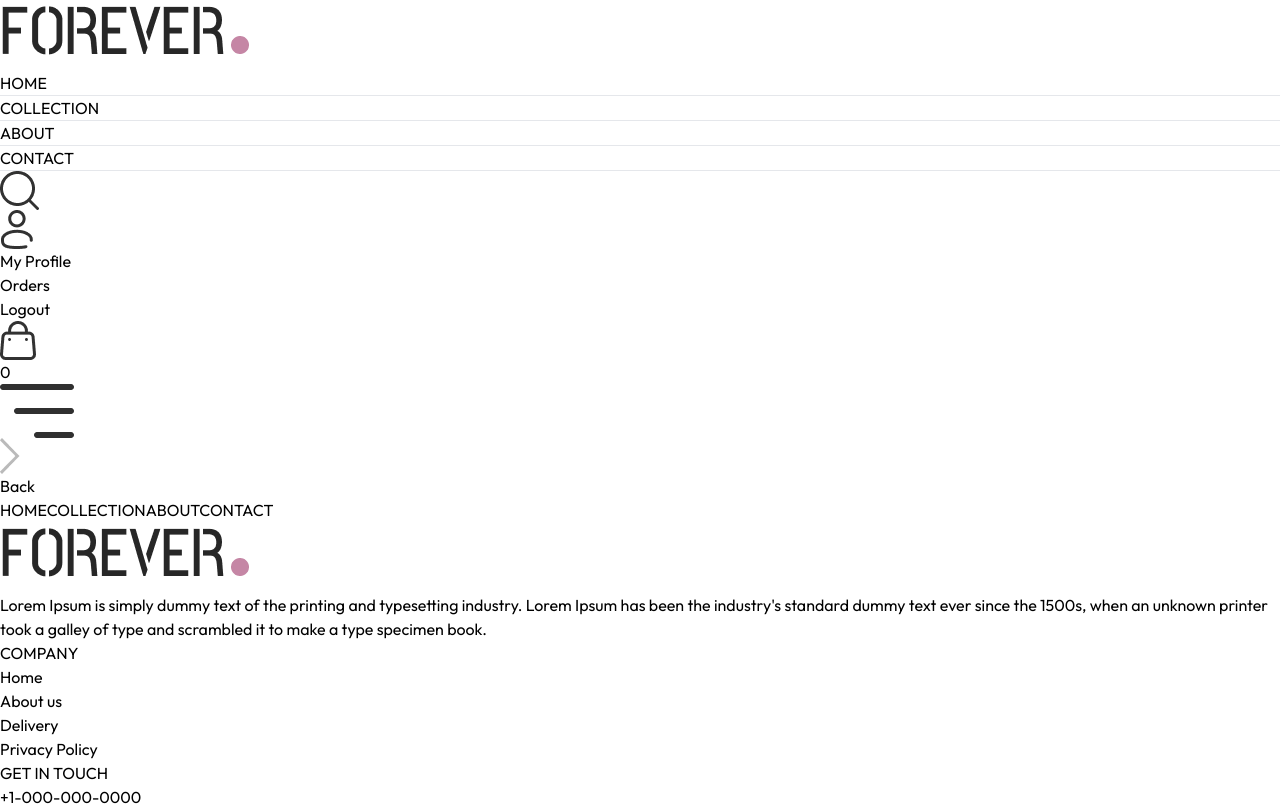
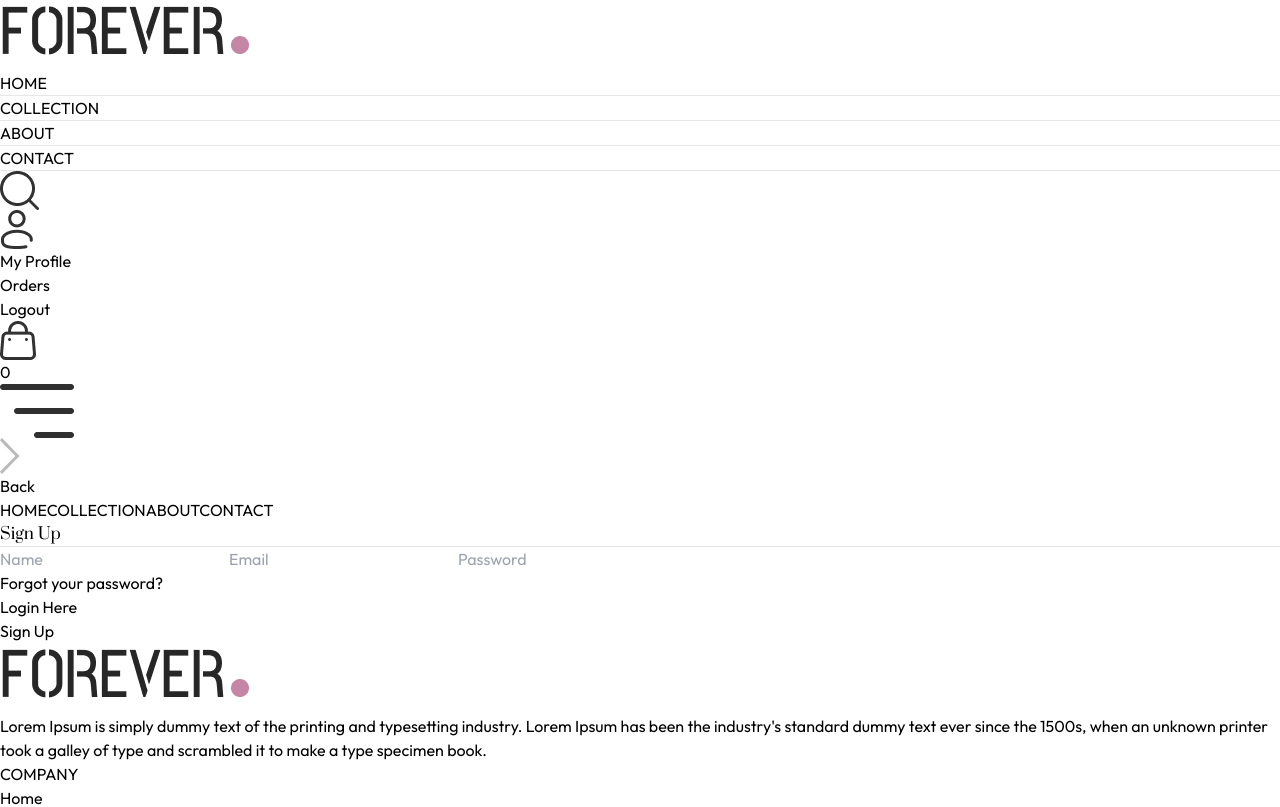
Before and after one commit to Harshvardhan-91/Ecommerce-Website, a React (Vite) app in the folder frontend/: page /login in a window 1280 px wide. Shown: the top 807 px of the page. Built offline with nearby package versions, Linux system fonts and the light colour scheme.

Commit message:
Completed Login Page

```diff
--- a/frontend/src/components/Navbar.jsx
+++ b/frontend/src/components/Navbar.jsx
@@ -31,7 +31,7 @@
         <div className='flex items-center gap-6'>
             <img onClick={()=>setShowSearch(true)} src={assets.search_icon} className='w-5 cursor-pointer' alt="" />
             <div className='group relative'>
-                <img src={assets.profile_icon} className='w-5 cursor-pointer' alt="" />
+                <Link to='/login'><img src={assets.profile_icon} className='w-5 cursor-pointer' alt="" /></Link>
                 <div className='group-hover:block hidden absolute dropdown-menu right-0 pt-4'>
                     <div className='flex flex-col gap-2 w-36 py-3 px-5 bg-slate-100 text-gray-500 rounded'>
                         <p className='cursor-pointer hover:text-black'>My Profile</p>
--- a/frontend/src/pages/Login.jsx
+++ b/frontend/src/pages/Login.jsx
@@ -1,10 +1,32 @@
-import React from 'react'
+import React, { useState } from 'react'
 
 const Login = () => {
+
+  const [currenState, setCurrentState] = useState("Sign Up");
+  const onSubmitHandler = async(event)=>{
+    event.preventDefault();
+  }
+
   return (
-    <div>
+    <form onSubmit={onSubmitHandler} className='flex flex-col items-center w-[90%] sm:max-w-96 m-auto mt-14 gap-4 text-gray-800'>
+      <div className='inline-flex items-center gap-2 mb-2 mt-10'>
+        <p className='prata-regular text-3xl'>{currenState}</p>
+        <hr className='border-none h-[1.5px] w-8 bg-gray-800'/>
+      </div>
+      {currenState === 'Login' ? '' : <input type="text" className='w-full px-3 py-2 border border-gray-800' placeholder='Name' required /> }
+      <input type="email" className='w-full px-3 py-2 border border-gray-800' placeholder='Email' required />
+      <input type="password" className='w-full px-3 py-2 border border-gray-800' placeholder='Password' required />
+      <div className='w-full flex justify-between text-sm mt-[-8px]'>
+        <p className='cursor-pointer'>Forgot your password?</p>
+        {currenState=='Login'
+        ? <p onClick={()=>setCurrentState('Sign Up')} className='cursor-pointer'>Create account</p>
+        : <p onClick={()=>setCurrentState('Login')} className='cursor-pointer'>Login Here</p>
+      }
 
-    </div>
+      </div>
+      <button className='bg-black text-white fonnt-light px-8 py-2 mt-4'>{currenState=== 'Login' ? 'Sign In' : 'Sign Up'}</button>
+
+    </form>
   )
 }
 
```
